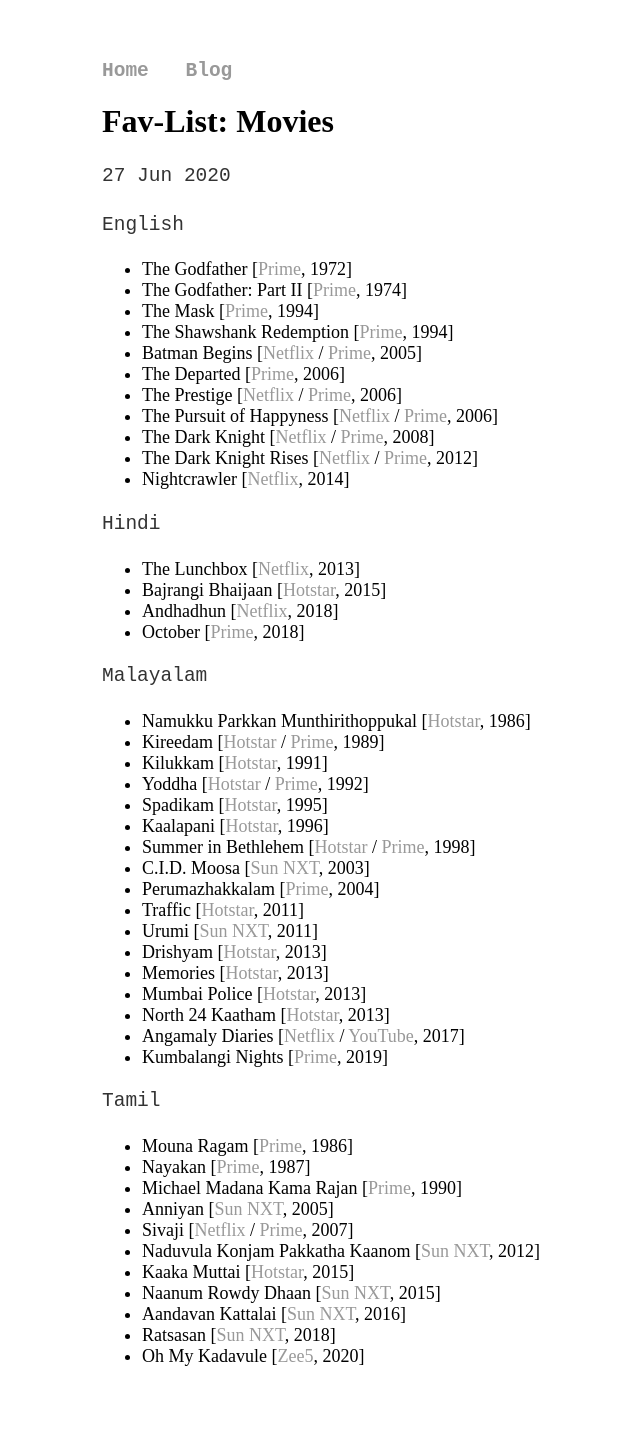
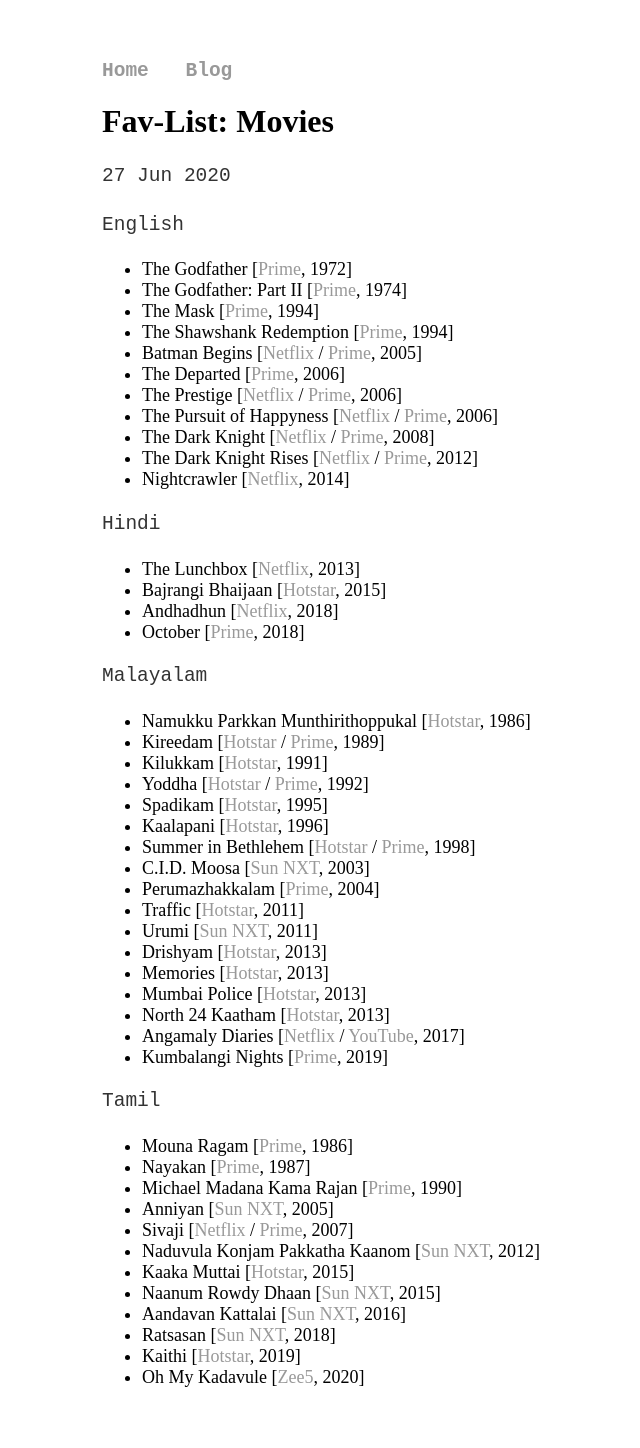
Before and after one commit to joe019/joe019.github.io, a Jekyll site: the page built from _posts/2020-06-27-movies.md, in a window 1280 px wide. Shown: the whole page, without its empty margins (58-698 px from the left). Built offline with Jekyll 4.4.1, drawn with Linux system fonts in a browser that asks for light colours; before the commit the page ends 1427 px from its top, so only the background shows below that.

Commit message:
Update 2020-06-27-movies.md

```diff
--- a/_posts/2020-06-27-movies.md
+++ b/_posts/2020-06-27-movies.md
@@ -54,7 +54,8 @@
 * Naanum Rowdy Dhaan [[Sun NXT](https://www.sunnxt.com/tamil-movie/detail/7258), 2015]
 * Aandavan Kattalai [[Sun NXT](https://www.sunnxt.com/tamil-movie/detail/26183), 2016]
 * Ratsasan [[Sun NXT](https://www.sunnxt.com/tamil-movie/detail/82686), 2018]
+* Kaithi [[Hotstar](https://www.hotstar.com/in/movies/kaithi/1260013408), 2019]
 * Oh My Kadavule [[Zee5](https://www.zee5.com/movies/details/oh-my-kadavule/0-0-144529), 2020]
 
 
-<!-- *  [[ ]( ), ] -->
+<!-- *  [[](), ] -->
```
